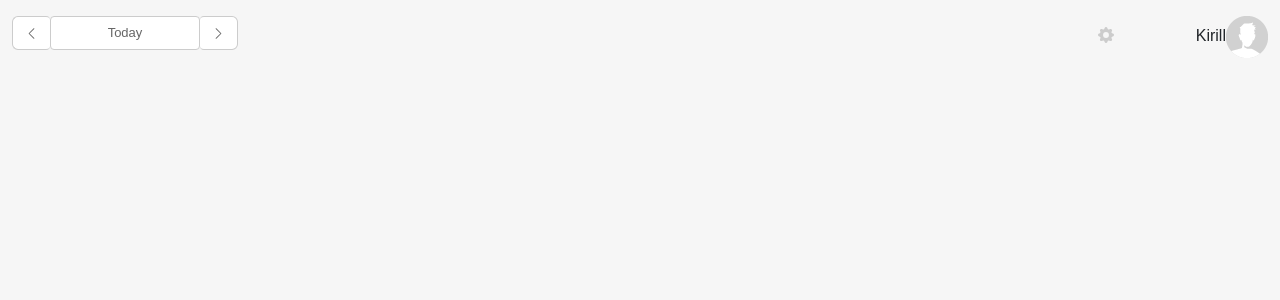
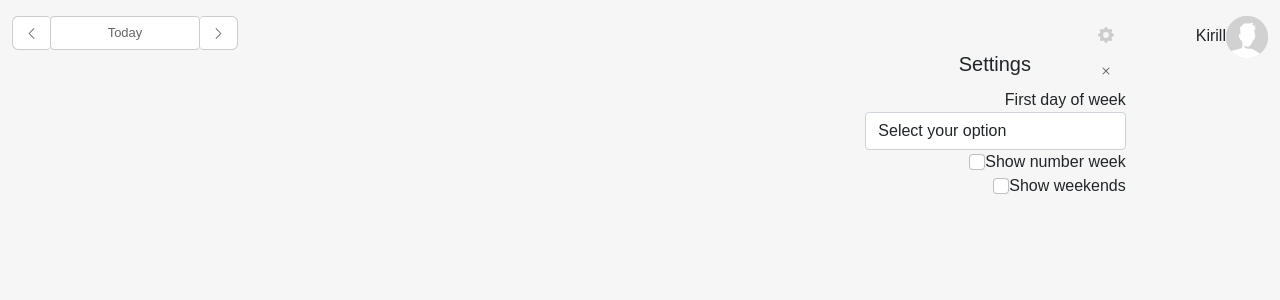
Before and after one commit to klavrenuk/schedule, a React (Create React App) app: page /dashboard in a window 1280 px wide. Both pictures are taken after a click on the button 1105 px from the left and 34 px from the top of the page. Shown: the top 300 px of the page. Built offline with nearby package versions, Linux system fonts and the light colour scheme; a web font is replaced by a local one.

Commit message:
Settings - add toggle view SettingsModal

```diff
--- a/src/components/settings/Settings.jsx
+++ b/src/components/settings/Settings.jsx
@@ -2,12 +2,31 @@ import React from 'react';
 import { BsFillGearFill } from "react-icons/bs";
 import {Button} from "reactstrap";
 
+import SettingsModal from "./SettingsModal";
+
 const Settings = () => {
+    const toggleSettingsModal = () => {
+        const elem = document.getElementById('SettingsModal');
+
+        console.log(elem);
+
+        if(elem) {
+            if(elem.classList.contains('show')) {
+                elem.classList.remove('show');
+            } else {
+                elem.classList.add('show');
+            }
+        }
+    }
+
     return (
         <div className={'settings'}>
             <Button
                 color={'icon'}
+                onClick={() => toggleSettingsModal()}
             ><BsFillGearFill /></Button>
+
+            <SettingsModal />
         </div>
     )
 }
--- a/src/components/settings/SettingsModal.jsx
+++ b/src/components/settings/SettingsModal.jsx
@@ -1,6 +1,8 @@
 import React from 'react';
 import {Row, Col, Button, FormGroup, Form, Label, Input} from 'reactstrap';
 import {BsX} from 'react-icons/bs';
+
+import './settings_modal.min.css';
 
 const options = [
     {
@@ -36,7 +38,7 @@ const options = [
 
 const SettingsModal = () => {
     return (
-        <div className={'settings_modal'}>
+        <div id={'SettingsModal'} className={'settings_modal'}>
             <div className={'settings_modal-header'}>
                 <Row>
                     <Col sm={8}><h5>Settings</h5></Col>
@@ -98,3 +100,5 @@ const SettingsModal = () => {
         </div>
     )
 }
+
+export default SettingsModal;
--- /dev/null
+++ b/src/components/settings/settings_modal.less
@@ -0,0 +1,7 @@
+.settings_modal {
+  display: none;
+
+  &.show {
+    display: block;
+  }
+}
--- /dev/null
+++ b/src/components/settings/settings_modal.min.css
@@ -0,0 +1 @@
+.settings_modal{display:none}.settings_modal.show{display:block}
```
